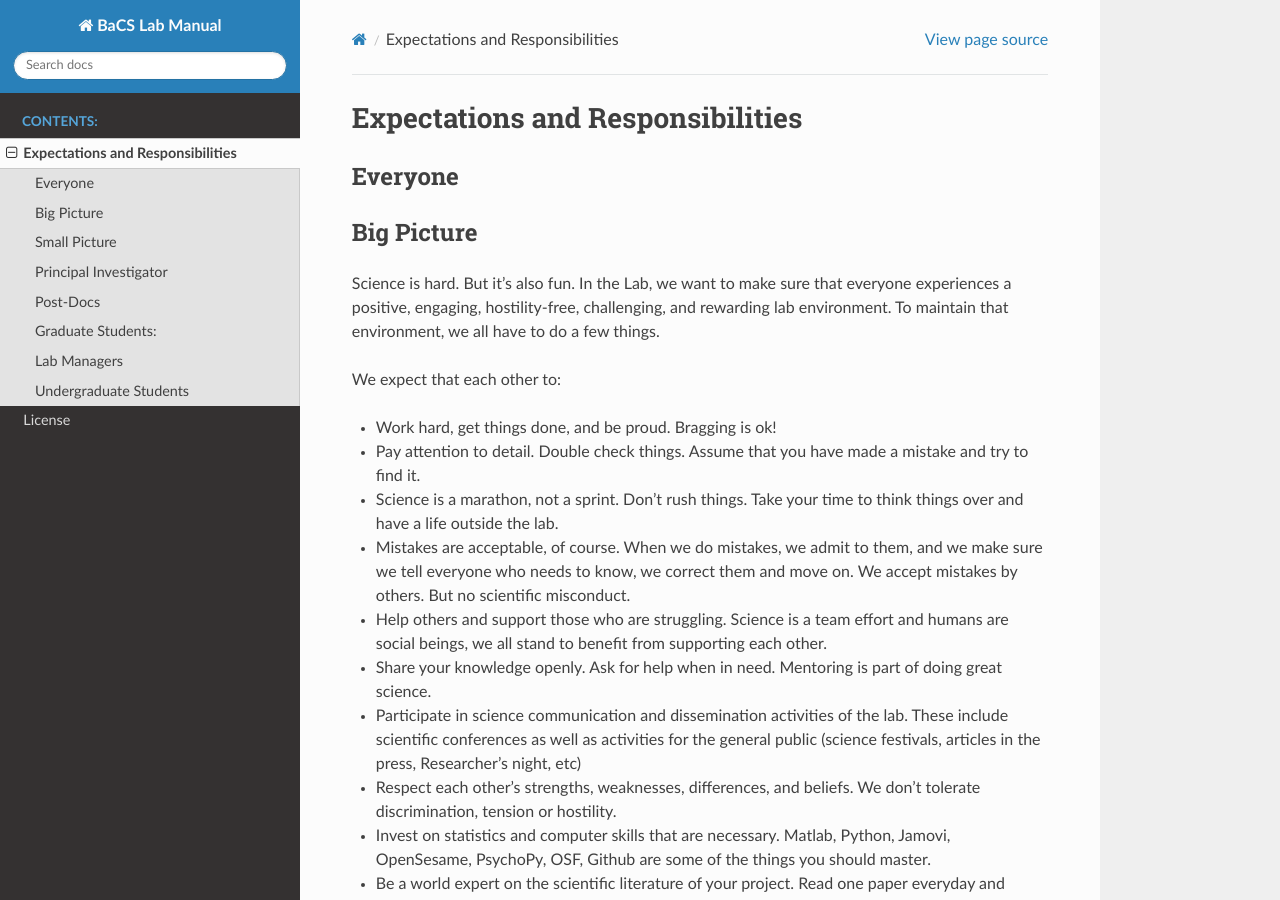
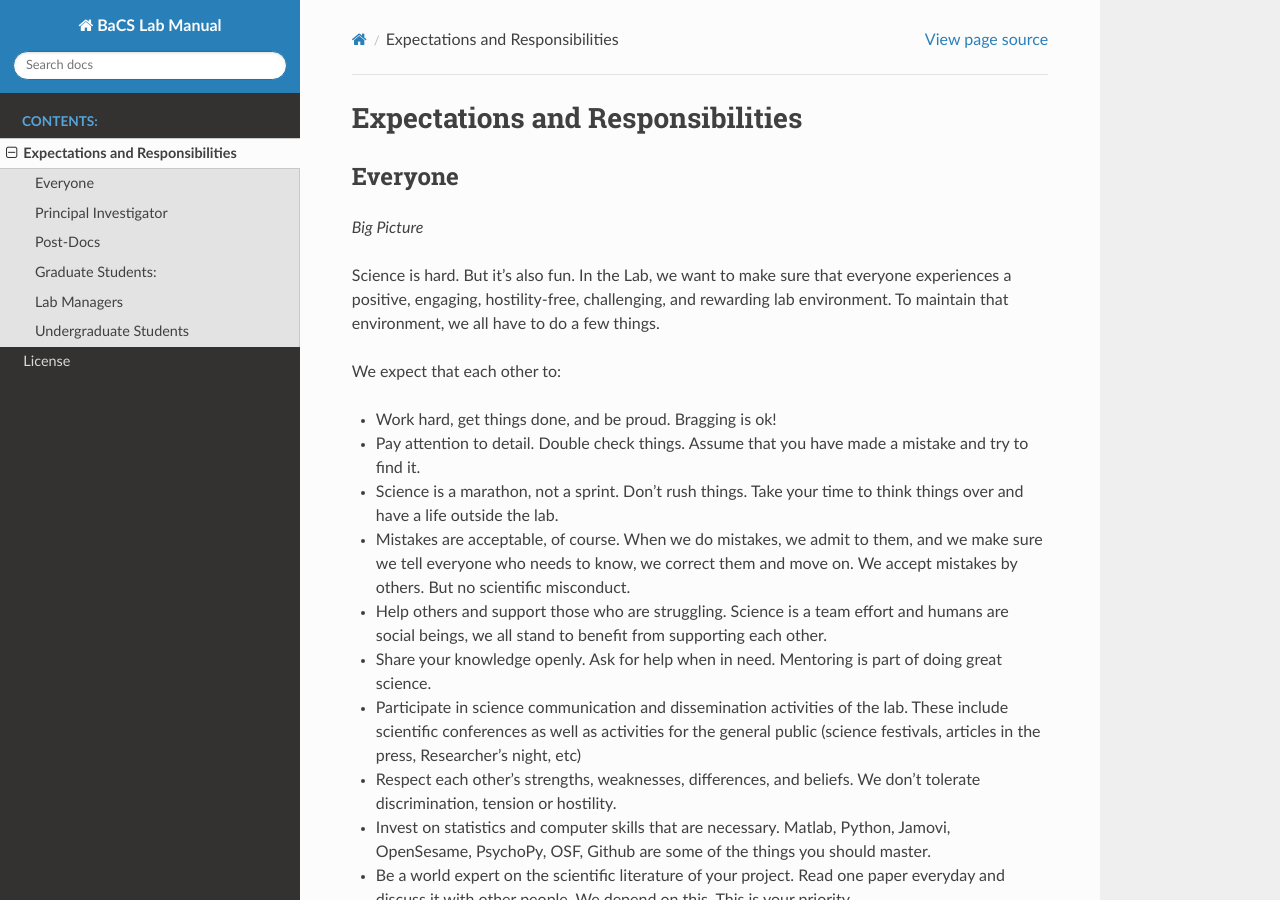
Before and after one commit to nkonstantinou/BaCS_lab_manual, a Sphinx documentation site: the page built from source/expectations.rst, in a window 1280 px wide and 900 px high. Built offline with Sphinx 7.4.7 and the Read the Docs theme 2.0.0, drawn with Linux system fonts in a browser that asks for light colours.

Commit message:
Update expectations.rst

```diff
--- a/source/expectations.rst
+++ b/source/expectations.rst
@@ -4,10 +4,12 @@ Expectations and Responsibilities
 Everyone
 ^^^^^^^^
 
-Big Picture
-^^^^^^^^^^^
+*Big Picture*
 
-Science is hard. But it’s also fun. In the Lab, we want to make sure that everyone experiences a positive, engaging, hostility-free, challenging, and rewarding lab environment. To maintain that environment, we all have to do a few things.
+Science is hard.  But it’s also fun.
+In the Lab, we want to make sure that everyone experiences a positive,
+engaging, hostility-free, challenging, and rewarding lab environment.
+To maintain that environment, we all have to do a few things.
 
 We expect that each other to:
 
@@ -25,8 +27,8 @@ We expect that each other to:
 * Be patient with Nikos. He will forget most of the things you discuss. Please send him reminders.
 * Have fun. Have a life outside the lab. Take breaks. Have hobbies. Invite me to your outings.
 
-Small Picture
-^^^^^^^^^^^^^
+*Small Picture*
+
 There are a few day-to-day things to keep in mind to keep the lab running smoothly.
 
 *	If you are not feeling well or fear that you may be ill, please stay home. This is important for you so that you rest and get better but also for not risking everyone else getting ill.
```
